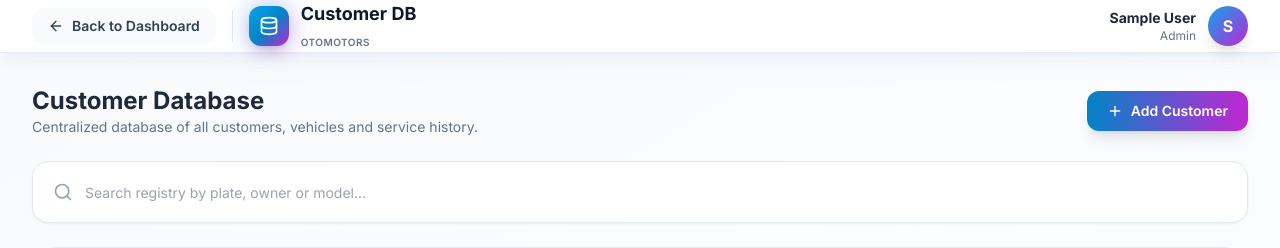
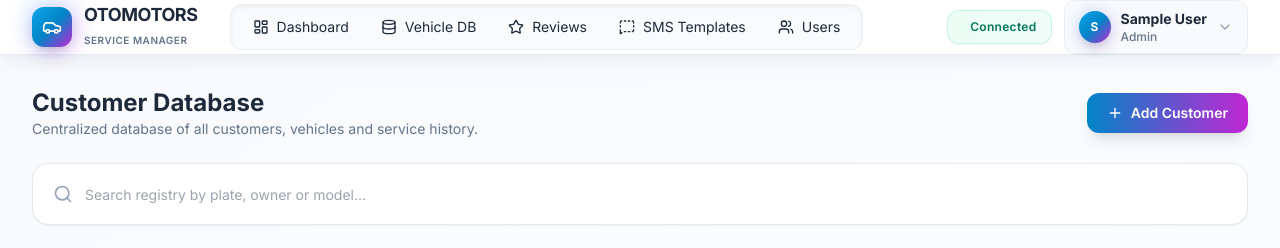
Before and after one commit to ftrhpr/insurance, a PHP site: page /vehicles.php in a window 1280 px wide. Shown: the top 248 px of the page. Run offline with PHP 8.4, Linux system fonts and the light colour scheme; the visitor is signed in with stand-in values (Sample User, id 1); data that the repository does not hold is empty; some libraries are stand-ins or nearby versions.

Commit message:
menu fix

```diff
--- a/vehicles.php
+++ b/vehicles.php
@@ -108,39 +108,91 @@ try {
     <!-- Navigation Bar -->
     <nav class="bg-white/95 backdrop-blur-xl border-b border-slate-200/80 sticky top-0 z-20 shadow-lg shadow-slate-200/50">
         <div class="max-w-7xl mx-auto px-4 sm:px-6 lg:px-8">
-            <div class="flex justify-between h-18 items-center">
-                <div class="flex items-center gap-4">
-                    <!-- Back to Dashboard -->
-                    <a href="index.php" class="flex items-center gap-2 px-4 py-2 bg-slate-50 hover:bg-slate-100 rounded-xl transition-all text-sm font-semibold text-slate-700">
-                        <i data-lucide="arrow-left" class="w-4 h-4"></i>
-                        Back to Dashboard
-                    </a>
-
-                    <div class="h-8 w-px bg-slate-200"></div>
-
-                    <!-- Logo -->
+            <div class="flex justify-between h-18">
+                <div class="flex items-center gap-8">
+                    <!-- Enhanced Logo with Gradient -->
                     <div class="flex items-center gap-3">
                         <div class="relative">
                             <div class="absolute inset-0 bg-gradient-to-br from-primary-400 to-accent-500 rounded-xl blur-md opacity-60"></div>
                             <div class="relative bg-gradient-to-br from-primary-500 via-primary-600 to-accent-600 p-2.5 rounded-xl text-white shadow-lg">
-                                <i data-lucide="database" class="w-5 h-5"></i>
+                                <i data-lucide="car" class="w-5 h-5"></i>
                             </div>
                         </div>
                         <div>
-                            <h1 class="text-lg font-bold text-slate-900">Customer DB</h1>
-                            <span class="text-[10px] text-slate-500 font-semibold uppercase tracking-wider">OTOMOTORS</span>
+                            <h1 class="text-lg font-bold gradient-text leading-tight tracking-tight">OTOMOTORS</h1>
+                            <span class="text-[10px] text-slate-500 font-semibold uppercase tracking-wider">Service Manager</span>
                         </div>
+                    </div>
+
+                    <!-- Enhanced Navigation -->
+                    <div class="hidden md:flex bg-slate-50/80 p-1.5 rounded-xl border border-slate-200/60 shadow-inner">
+                        <a href="index.php" class="nav-inactive px-4 py-1.5 rounded-md text-sm transition-all flex items-center gap-2">
+                            <i data-lucide="layout-dashboard" class="w-4 h-4"></i> Dashboard
+                        </a>
+                        <button class="nav-active px-4 py-1.5 rounded-md text-sm transition-all flex items-center gap-2">
+                            <i data-lucide="database" class="w-4 h-4"></i> Vehicle DB
+                        </button>
+                        <a href="index.php#reviews" class="nav-inactive px-4 py-1.5 rounded-md text-sm transition-all flex items-center gap-2">
+                            <i data-lucide="star" class="w-4 h-4"></i> Reviews
+                        </a>
+                        <a href="index.php#templates" class="nav-inactive px-4 py-1.5 rounded-md text-sm transition-all flex items-center gap-2">
+                            <i data-lucide="message-square-dashed" class="w-4 h-4"></i> SMS Templates
+                        </a>
+                        <?php if ($current_user_role === 'admin'): ?>
+                        <a href="index.php#users" class="nav-inactive px-4 py-1.5 rounded-md text-sm transition-all flex items-center gap-2">
+                            <i data-lucide="users" class="w-4 h-4"></i> Users
+                        </a>
+                        <?php endif; ?>
                     </div>
                 </div>
 
-                <!-- User Info -->
+                <!-- Premium User Status Section -->
                 <div class="flex items-center gap-3">
-                    <div class="text-right hidden sm:block">
-                        <div class="text-sm font-bold text-slate-800"><?php echo htmlspecialchars($current_user_name); ?></div>
-                        <div class="text-xs text-slate-500 capitalize"><?php echo htmlspecialchars($current_user_role); ?></div>
+                    <!-- Enhanced Connection Status -->
+                    <div class="flex items-center gap-2 text-xs font-semibold bg-gradient-to-r from-emerald-50 to-teal-50 text-emerald-700 border border-emerald-200/60 px-3.5 py-2 rounded-xl shadow-sm">
+                        <div class="relative">
+                            <span class="w-2 h-2 bg-emerald-500 rounded-full animate-pulse"></span>
+                            <span class="absolute inset-0 w-2 h-2 bg-emerald-400 rounded-full animate-ping opacity-75"></span>
+                        </div>
+                        <span class="tracking-wide">Connected</span>
                     </div>
-                    <div class="w-10 h-10 bg-gradient-to-br from-primary-500 to-accent-600 rounded-full flex items-center justify-center text-white font-bold shadow-lg">
-                        <?php echo strtoupper(substr($current_user_name, 0, 1)); ?>
+
+                    <!-- Enhanced User Menu -->
+                    <div class="relative" id="user-menu-container">
+                        <button onclick="window.toggleUserMenu()" class="flex items-center gap-2.5 px-3.5 py-2 bg-slate-50 hover:bg-slate-100 rounded-xl transition-all shadow-sm hover:shadow-md border border-slate-200/50">
+                            <div class="relative">
+                                <div class="absolute inset-0 bg-gradient-to-br from-primary-400 to-accent-500 rounded-full blur opacity-40"></div>
+                                <div class="relative w-8 h-8 bg-gradient-to-br from-primary-500 via-primary-600 to-accent-600 rounded-full flex items-center justify-center text-white text-xs font-bold shadow-lg">
+                                    <?php echo strtoupper(substr($current_user_name, 0, 1)); ?>
+                                </div>
+                            </div>
+                            <div class="text-left hidden sm:block">
+                                <div class="text-sm font-bold text-slate-800"><?php echo htmlspecialchars($current_user_name); ?></div>
+                                <div class="text-xs text-slate-500 capitalize font-medium"><?php echo htmlspecialchars($current_user_role); ?></div>
+                            </div>
+                            <i data-lucide="chevron-down" class="w-4 h-4 text-slate-400 transition-transform"></i>
+                        </button>
+
+                        <!-- Premium Dropdown Menu -->
+                        <div id="user-dropdown" class="hidden absolute right-0 mt-3 w-64 bg-white/95 backdrop-blur-xl rounded-2xl shadow-2xl border border-slate-200/80 py-2 z-50 overflow-hidden">
+                            <div class="px-4 py-3 border-b border-slate-100 bg-gradient-to-r from-primary-50/50 to-accent-50/50">
+                                <div class="flex items-center gap-3">
+                                    <div class="w-10 h-10 bg-gradient-to-br from-primary-500 to-accent-600 rounded-full flex items-center justify-center text-white font-bold shadow-lg">
+                                        <?php echo strtoupper(substr($current_user_name, 0, 1)); ?>
+                                    </div>
+                                    <div>
+                                        <p class="text-sm font-bold text-slate-800"><?php echo htmlspecialchars($current_user_name); ?></p>
+                                        <p class="text-xs text-slate-500 font-medium">@<?php echo htmlspecialchars($_SESSION['username'] ?? ''); ?></p>
+                                    </div>
+                                </div>
+                            </div>
+                            <a href="logout.php" class="block px-4 py-2.5 text-sm text-red-600 hover:bg-red-50 flex items-center gap-3 transition-colors group">
+                                <div class="w-8 h-8 bg-red-50 group-hover:bg-red-100 rounded-lg flex items-center justify-center transition-colors">
+                                    <i data-lucide="log-out" class="w-4 h-4 text-red-600"></i>
+                                </div>
+                                <span class="font-semibold">Logout</span>
+                            </a>
+                        </div>
                     </div>
                 </div>
             </div>
@@ -553,6 +605,21 @@ try {
             }
         }
 
+        // User Menu Toggle
+        window.toggleUserMenu = () => {
+            const dropdown = document.getElementById('user-dropdown');
+            dropdown.classList.toggle('hidden');
+        };
+
+        // Close dropdown when clicking outside
+        document.addEventListener('click', (e) => {
+            const container = document.getElementById('user-menu-container');
+            const dropdown = document.getElementById('user-dropdown');
+            if (container && !container.contains(e.target)) {
+                dropdown?.classList.add('hidden');
+            }
+        });
+
         // Event Listeners
         document.getElementById('vehicle-search').addEventListener('input', renderVehicleTable);
 
```
